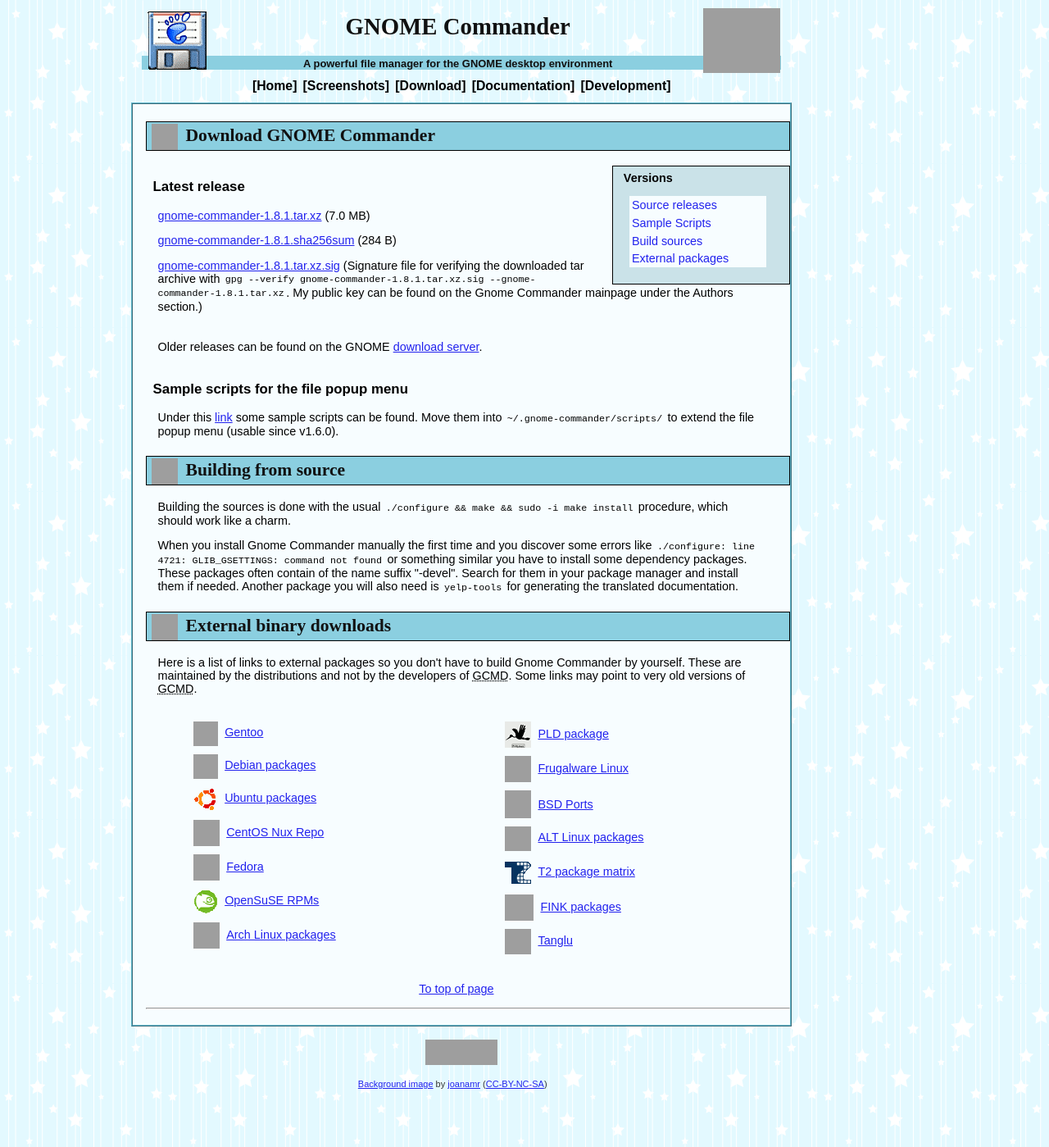
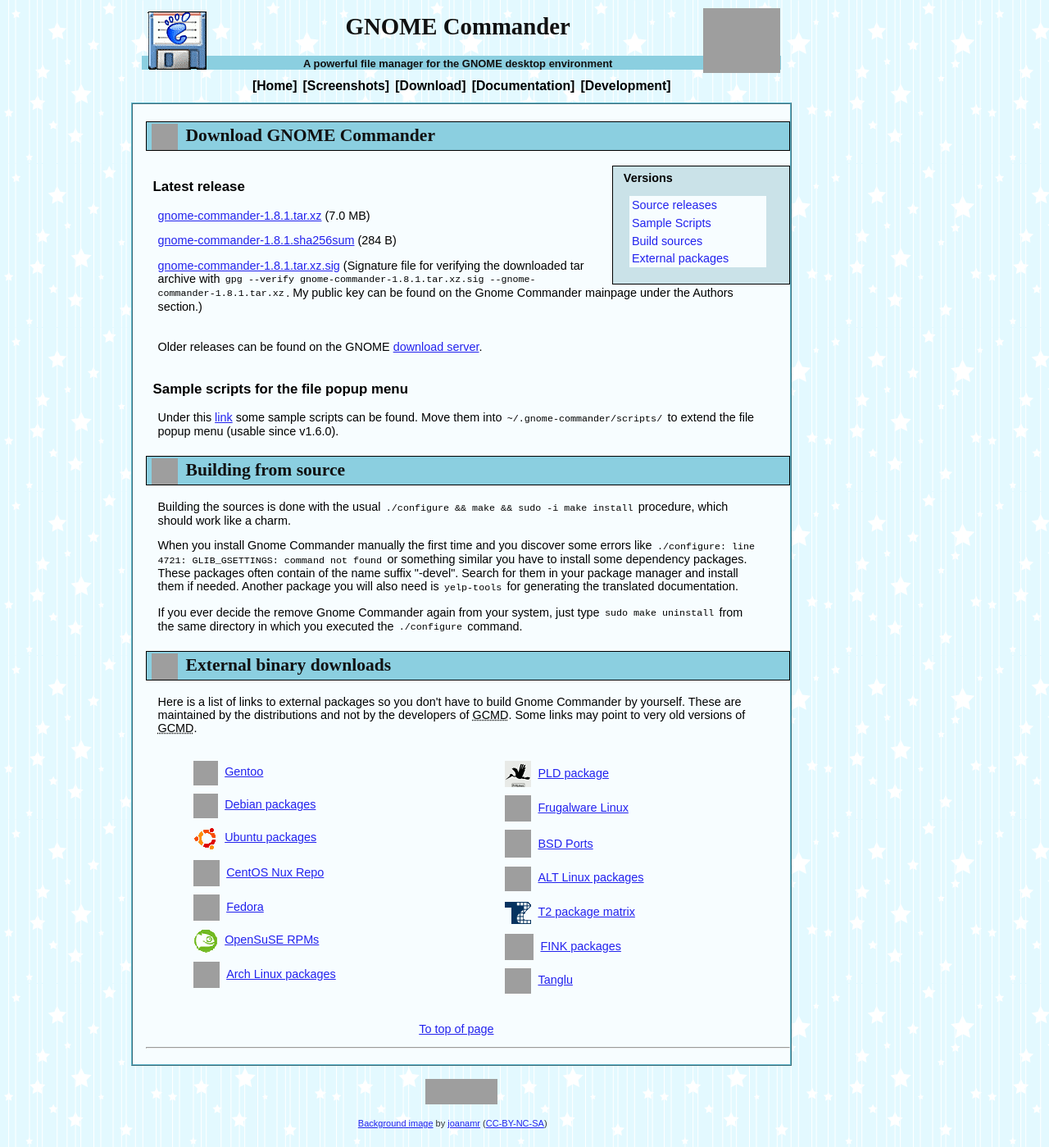
Before and after one commit to gcmd/gcmd.github.io, a Jekyll site: the page download.html, which Jekyll copies as it is, in a window 1280 px wide, cut to the strip 0-1399 px from the top of the page. Shown: the whole strip at 82% size. Built offline with Jekyll 4.4.1, drawn with Linux system fonts in a browser that asks for light colours; grey boxes are pictures that could not be loaded.

Commit message:
Added uninstall instructions

```diff
--- a/download.html
+++ b/download.html
@@ -61,6 +61,9 @@
 something similar you have to install some dependency packages. These packages often contain of the name suffix "-devel". Search for them
 in your package manager and install them if needed. Another package you will also need is <code>yelp-tools</code> for generating the translated documentation.</p>
 
+<p>If you ever decide the remove Gnome Commander again from your system, just type <code>sudo make uninstall</code>
+from the same directory in which you executed the <code>./configure</code> command.</p>
+
 <h2><img class="info" src="img/icons/apps/internet-web-browser.png" alt="External Downloads" height="32" width="32" title="External Downloads"> <a name="external">External binary downloads</a></h2>
 <p>Here is a list of links to external packages so you don't have to build Gnome Commander by yourself. These are
 maintained by the distributions and not by the developers of <abbr title="GNOME Commander">GCMD</abbr>.
```
